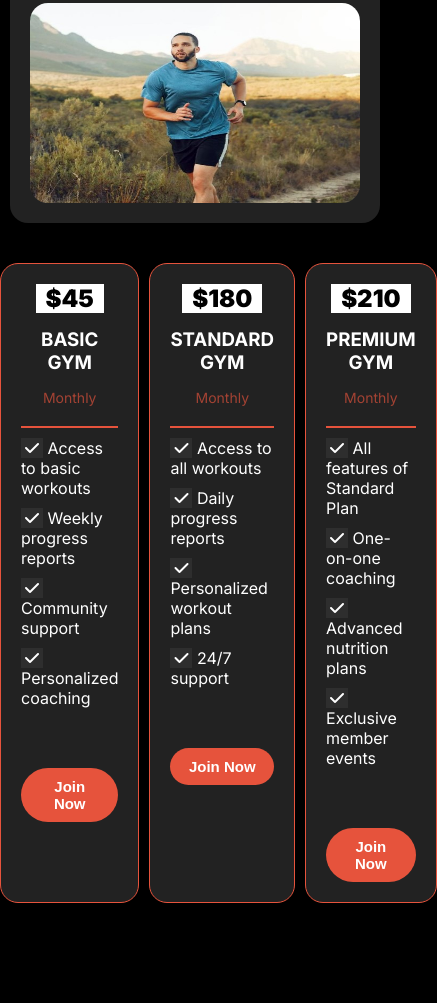
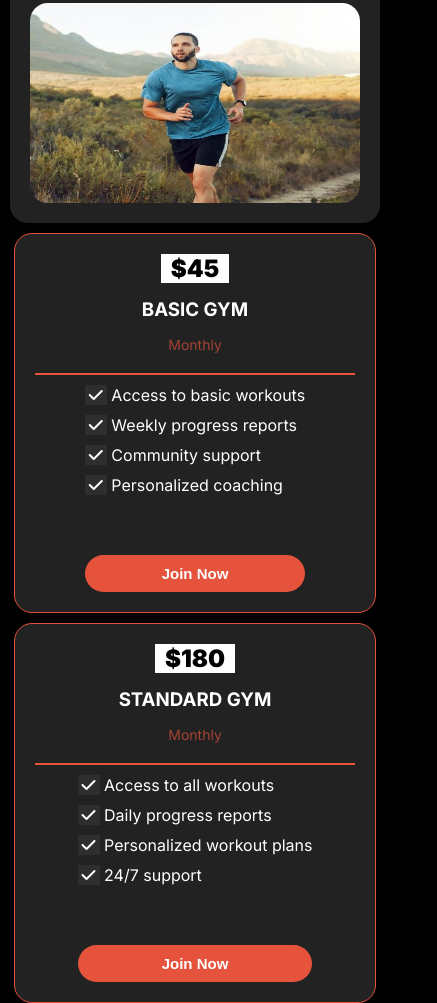
Before and after one commit to RahulKhanSuvo/Fitness-Gym-Assignment-two, a plain HTML site: page index.html in a window 390 px wide. Shown: the part 2891-3894 px from the top of the page, 437 px wide, since content can reach past the window. Before the commit the page ends 3794 px from the top, so only its background shows below. Drawn offline with Linux system fonts and the light colour scheme.

Commit message:
added responsive  for plan section

```diff
--- a/styles/responsive.css
+++ b/styles/responsive.css
@@ -115,4 +115,11 @@
         flex-direction: column;
     }
 
+    /* plan card style */
+    .plans-container {
+        grid-template-columns: repeat(1, 1fr);
+        /* margin: 0 10px; */
+        width: 93%;
+        margin: 0 auto;
+    }
 }
```
